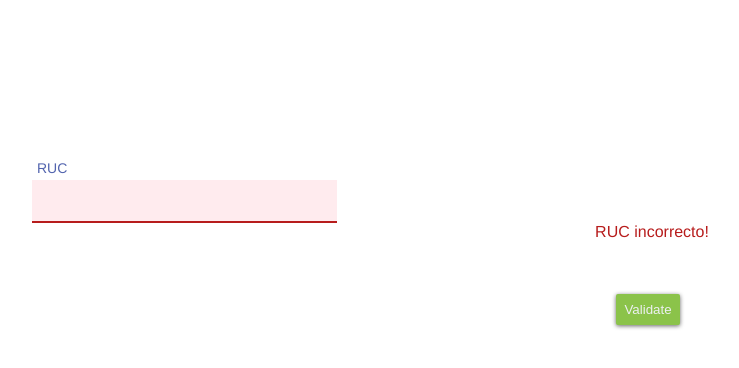
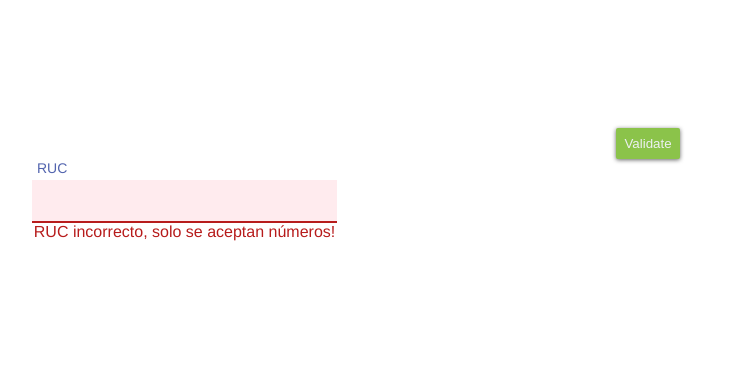
Before and after one commit to GioDavid/vue-ecuadorian-id-validation, a Vue app: page / in a window 1280 px wide. Both pictures are taken after a click on the button "Validate". Shown: the top 368 px of the page, without its empty margins (0-739 px from the left). Built offline with nearby package versions, Linux system fonts and the light colour scheme.

Commit message:
added comments

```diff
--- a/src/App.vue
+++ b/src/App.vue
@@ -1,7 +1,8 @@
+
 <template>
   <div id="app" class="main-container">
     <form class="main-container__form" action="/">
-      <vue-ruc-input id="rucInput" ref="rucInput"></vue-ruc-input>
+      <vue-ruc-input :required='false' id="rucInput" ref="rucInput"></vue-ruc-input>
     </form>
     <button class="main-container__button" @click="validate" >Validate</button>
   </div>
@@ -15,7 +16,6 @@
     methods: {
       validate () {
         this.$refs.rucInput.validate()
-        // return this.$.rucInput.validate()
       }
     },
     name: 'app'
@@ -23,6 +23,7 @@
 </script>
 
 <style>
+  /* CONTAINER ------------------------------- */
   .main-container {
     font-family: 'Avenir', Helvetica, Arial, sans-serif;
     -webkit-font-smoothing: antialiased;
@@ -34,11 +35,14 @@
     display: block;
   }
 
+  /* FORM ------------------------------- */
   .main-container__form {
     padding-top: 60px;
     padding-left: 24px;
+    width: 400px;
   }
 
+  /* BUTTON ------------------------------- */
   .main-container__button {
     margin: 8px;
     margin-left: 24px;
--- a/src/components/vueRucInput.vue
+++ b/src/components/vueRucInput.vue
@@ -1,12 +1,18 @@
+<!--
+@license
+Copyright (c) 2017 David Proaño <davisxdpfr@gmail.com>. All rights reserved.
+-->
 <template>
   <div id="rucContainer" class="main-container">
       <input class="main-container__input" type= "text"
-             pattern="\d*" maxlength="13" title="Ingrese solo digitos!" v-model="identification"  v-bind:style="inputStyle"/>      <span class="highlight"></span>
+             pattern="\d*" maxlength="13" title="Ingrese solo digitos!"
+             v-bind:required="isRequired"
+             v-model="identification"  v-bind:style="inputStyle"/>
       <span class="main-container__highlight"></span>
       <span class="main-container__bar"></span>
       <label class="main-container__label">{{label}}</label>
-    <ruc-validator ref="validator" @isValidChanged="isValid = $event"></ruc-validator>
-    <span class="main-container__error-message" v-if="!isValid">{{message}}</span>
+      <span class="main-container__error-message" v-if="!isValid">{{message}}</span>
+      <ruc-validator ref="validator" @isValidChanged="isValid = $event"></ruc-validator>
   </div>
 </template>
 <script>
@@ -18,18 +24,14 @@
     },
     data () {
       return {
-        /**
-         *  identification number of a person.
-         */
+        // Identification number of a person.
         identification: '',
-        /**
-         *  title to be display near the input.
-         */
+        // Title to be display near the input.
         label: 'RUC',
         /**
          *  label to display over the input.
          */
-        message: 'RUC incorrecto!',
+        message: 'RUC incorrecto, solo se aceptan números!',
         /**
          *  boolean value use to show the error message
          */
@@ -55,7 +57,11 @@
         errorInputStyle: {
           backgroundColor: '#FFEBEE',
           borderBottom: '2px solid #B71C1C'
-        }
+        },
+        /**
+         *  Boolean to set required to if rucInput is required
+         */
+        isRequired: false
       }
     },
     methods: {
@@ -63,23 +69,25 @@
        * Calls the validation method of the validator element, passing the identification to be validate.
        */
       validate () {
+        // TODO check custom validation using setCustomValidity method in input
         this.$refs.validator.validate(this.identification)
       }
     },
+    props: ['required'],
     watch: {
       // whenever isValid changes, this function will run
       isValid: function (value) {
-        console.log(value)
         this.inputStyle = (value) ? this.validInputStyle : this.errorInputStyle
       }
     },
+
     name: 'vueRucInput'
   }
 </script>
 <style scoped>
   /* CONTAINER ------------------------------- */
   .main-container {
-    position:relative;
+    position: absolute;
     margin-bottom:45px;
   }
 
@@ -110,7 +118,7 @@
   }
 
   /* active state */
-  .main-container__input:focus ~ .main-container__label, .main-container__input:valid ~ .main-container__label 		{
+  .main-container__input:focus ~ .main-container__label, .main-container__input:valid ~ .main-container__label  		{
     top:-20px;
     font-size:14px;
     color:#5264AE;
@@ -175,6 +183,8 @@
 
   .main-container__error-message{
     color: #B71C1C;
+    position:initial;
+    width: 100%;
   }
 
 </style>
```
Also changed, not shown: src/components/rucValidator.vue (+6 -2 lines).
